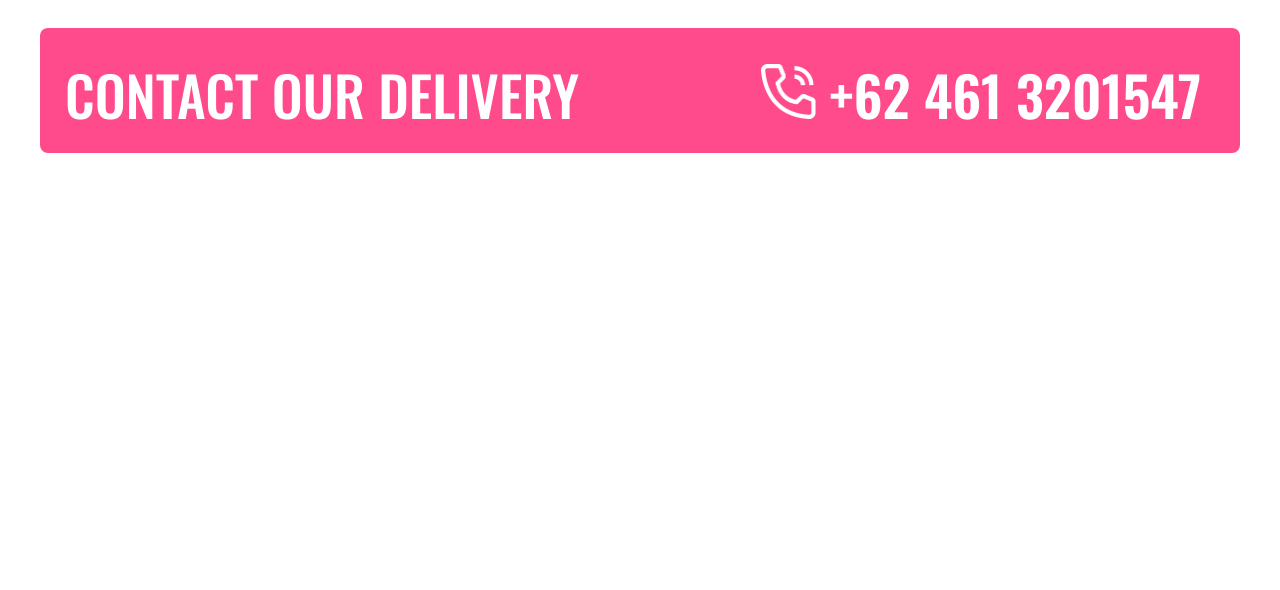
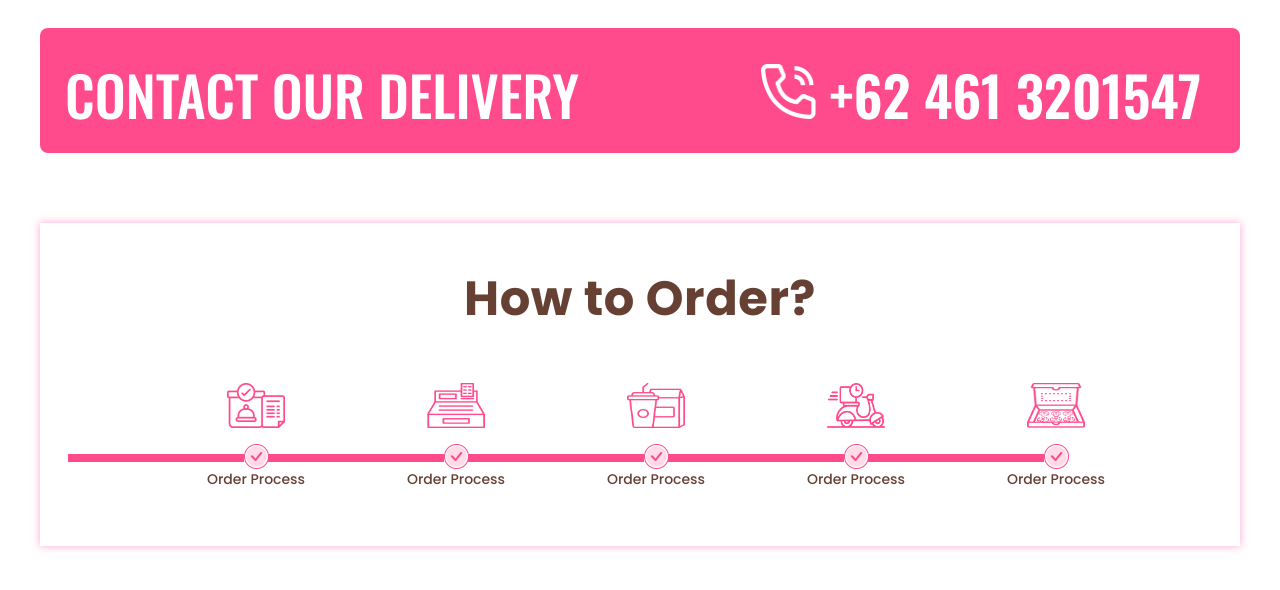
Before and after one commit to hanawazaki/donut-delivery-html, a plain HTML site: page index.html in a window 1280 px wide. Shown: the part 788-1378 px from the top of the page. Before the commit the page ends 1011 px from the top, so only its background shows below. Drawn offline with nearby package versions, Linux system fonts and the light colour scheme; a web font is replaced by a local one.

Commit message:
delivery section

```diff
--- a/index.html
+++ b/index.html
@@ -85,5 +85,69 @@
         </span>
       </div>
     </section>
+    <section class="how-to-order">
+      <div class="custom-container">
+        <h2>How to Order?</h2>
+        <div class="order-step container pb-4">
+          <ul class="order-process">
+            <li>
+              <img
+                src="img/order.png"
+                alt=""
+                class="order-icon mx-auto mb-3"
+              />
+              <span class="checklist-icon">
+                <img src="/img/Checklist.png" alt=""
+              /></span>
+              <p>Order Process</p>
+            </li>
+            <li>
+              <img
+                src="img/payment.png"
+                alt=""
+                class="order-icon mx-auto mb-3"
+              />
+              <span class="checklist-icon">
+                <img src="/img/Checklist.png" alt=""
+              /></span>
+              <p>Order Process</p>
+            </li>
+            <li>
+              <img
+                src="img/packing.png"
+                alt=""
+                class="order-icon mx-auto mb-3"
+              />
+              <span class="checklist-icon">
+                <img src="/img/Checklist.png" alt=""
+              /></span>
+              <p>Order Process</p>
+            </li>
+            <li>
+              <img
+                src="img/delivery.png"
+                alt=""
+                class="order-icon mx-auto mb-3"
+              />
+              <span class="checklist-icon">
+                <img src="/img/Checklist.png" alt=""
+              /></span>
+              <p>Order Process</p>
+            </li>
+            <li>
+              <img
+                src="img/box.png"
+                alt=""
+                class="order-icon mx-auto mb-3"
+              />
+              <span class="checklist-icon">
+                <img src="/img/Checklist.png" alt=""
+              /></span>
+              <p>Order Process</p>
+            </li>
+          </ul>
+        </div>
+      </div>
+    </section>
   </body>
 </html>
--- a/scss/_variable.scss
+++ b/scss/_variable.scss
@@ -2,3 +2,4 @@ $lightPink : #ff4a8b ;
 $solidBrown : #4F423E ;
 $greenOverLay : #37C8AB ;
 $greyText : #C9C9C9;
+$brown : #674034
--- a/scss/main.scss
+++ b/scss/main.scss
@@ -141,3 +141,73 @@ body {
     text-transform: uppercase;
   }
 }
+
+// how to order
+.how-to-order {
+  margin-bottom: 120px;
+  .custom-container {
+    box-shadow: 0px 0px 8px rgba(255, 78, 167, 0.5);
+  }
+
+  h2 {
+    font-weight: 700;
+    font-size: 48px;
+    line-height: 72px;
+    text-align: center;
+    letter-spacing: 0.012em;
+    color: $brown;
+    padding: 40px 0 40px 0;
+  }
+
+  .order-step {
+    ul {
+      display: flex;
+      flex-direction: row;
+      justify-content: center;
+      li {
+        display: flex;
+        flex-direction: column;
+        list-style-type: none;
+        width: 200px;
+
+        .order-icon {
+          width: 58px;
+          height: 45px;
+        }
+
+        .checklist-icon {
+          img {
+            width: 25px;
+            height: 25px;
+          }
+          margin: auto;
+          display: inline-block;
+          position: relative;
+
+          &::before {
+            content: "";
+            position: absolute;
+            top: 0.6em;
+            left:-11em;
+            width: 11em;
+            height: 0.5em;
+            background: $lightPink;
+            z-index: -1;
+          }
+          &:first-child::before {
+            content: none;
+          }
+
+        }
+
+        p {
+          font-weight: 500;
+          font-size: 14px;
+          line-height: 21px;
+          text-align: center;
+          color: #674034;
+        }
+      }
+    }
+  }
+}
```
Also changed, not shown: css/main.css, img/Checklist.png (added), img/box.png (renamed from img/Box Donut.png), img/delivery.png (renamed from img/Delivery Process.png), img/order.png (renamed from img/Order process.png), img/packing.png (renamed from img/Packing Order.png), img/payment.png (renamed from img/Paymet Process.png), img/progress.svg (added), 1 other file.
